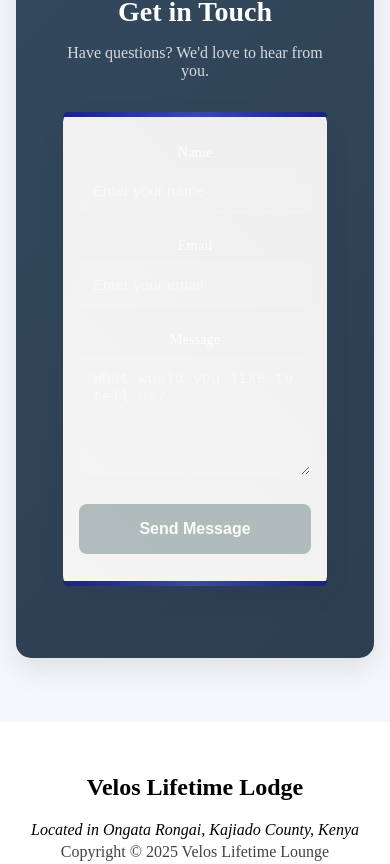
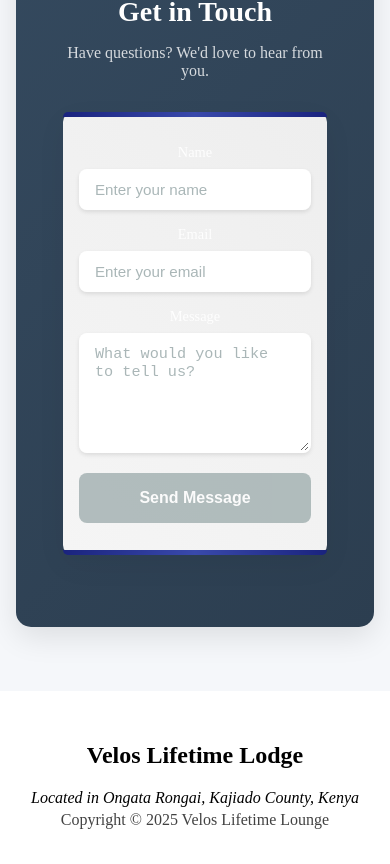
Before and after one commit to NesBet/Velos, a React (Create React App) app: page / in a window 390 px wide. Shown: the part 5532-6396 px from the top of the page. After the commit the page ends 6365 px from the top, so only its background shows below. Built offline with nearby package versions, Linux system fonts and the light colour scheme.

Commit message:
Updating the contact session

```diff
--- a/src/components/contact.css
+++ b/src/components/contact.css
@@ -37,6 +37,7 @@
 
 .form-group {
     margin-bottom: 1.5rem;
+    position: relative;
 }
 
 .form-group label {
@@ -44,37 +45,66 @@
     color: rgba(255, 255, 255, 0.9);
     margin-bottom: 0.5rem;
     font-size: 0.9rem;
+    font-weight: 500;
 }
 
+/* Improved input styling */
 .contact-input,
 .contact-textarea {
     width: 100%;
-    padding: 0.8rem;
-    border: 1px solid rgba(255, 255, 255, 0.1);
+    padding: 12px 16px;
+    border: 2px solid rgba(255, 255, 255, 0.1);
     border-radius: 8px;
-    background-color: rgba(255, 255, 255, 0.1);
-    color: #fff;
+    background-color: rgba(255, 255, 255, 0.95);
+    color: #2c3e50;
     font-size: 0.95rem;
     transition: all 0.3s ease;
+    box-shadow: 0 2px 4px rgba(0, 0, 0, 0.1);
 }
 
 .contact-input::placeholder,
 .contact-textarea::placeholder {
-    color: rgba(255, 255, 255, 0.5);
+    color: #95a5a6;
+    opacity: 0.8;
 }
 
 .contact-input:focus,
 .contact-textarea:focus {
-    background-color: rgba(255, 255, 255, 0.15);
-    border-color: rgba(255, 255, 255, 0.3);
+    border-color: #3498db;
+    background-color: #ffffff;
+    box-shadow: 0 0 0 3px rgba(52, 152, 219, 0.2);
     outline: none;
+    transform: translateY(-1px);
 }
 
 .contact-textarea {
     height: 120px;
     resize: vertical;
+    min-height: 120px;
+    max-height: 250px;
 }
 
+/* Invalid state styling */
+.contact-input.invalid,
+.contact-textarea.invalid {
+    border-color: #e74c3c;
+    background-color: #fff;
+}
+
+.contact-input.invalid:focus,
+.contact-textarea.invalid:focus {
+    box-shadow: 0 0 0 3px rgba(231, 76, 60, 0.2);
+}
+
+.error-message {
+    color: #e74c3c;
+    font-size: 0.8rem;
+    margin-top: 0.5rem;
+    display: block;
+    font-weight: 500;
+}
+
+/* Submit button styling */
 .contact-submit {
     width: 100%;
     padding: 1rem;
@@ -86,11 +116,18 @@
     font-weight: 600;
     cursor: pointer;
     transition: all 0.3s ease;
+    position: relative;
+    overflow: hidden;
 }
 
 .contact-submit:hover:not(:disabled) {
     transform: translateY(-2px);
     box-shadow: 0 5px 15px rgba(52, 152, 219, 0.3);
+    background: linear-gradient(45deg, #2980b9, #3498db);
+}
+
+.contact-submit:active:not(:disabled) {
+    transform: translateY(0);
 }
 
 .contact-submit.disabled {
@@ -99,12 +136,7 @@
     opacity: 0.7;
 }
 
-.error-message {
-    color: #e74c3c;
-    font-size: 0.8rem;
-    margin-top: 0.25rem;
-}
-
+/* Loading spinner */
 .loading-spinner {
     display: inline-block;
     width: 20px;
@@ -113,12 +145,34 @@
     border-radius: 50%;
     border-top-color: #fff;
     animation: spin 1s linear infinite;
+    vertical-align: middle;
+    margin-right: 8px;
 }
 
 @keyframes spin {
     to {
         transform: rotate(360deg);
     }
+}
+
+/* Focus visible outline for accessibility */
+.contact-input:focus-visible,
+.contact-textarea:focus-visible,
+.contact-submit:focus-visible {
+    outline: 2px solid #3498db;
+    outline-offset: 2px;
+}
+
+/* Success state */
+.form-group.success .contact-input,
+.form-group.success .contact-textarea {
+    border-color: #2ecc71;
+}
+
+/* Hover effects */
+.contact-input:hover,
+.contact-textarea:hover {
+    border-color: rgba(52, 152, 219, 0.5);
 }
 
 @media (max-width: 768px) {
@@ -134,4 +188,32 @@
     .contact-header h2 {
         font-size: 1.75rem;
     }
+
+    .form-group {
+        margin-bottom: 1rem;
+    }
+
+    .contact-input,
+    .contact-textarea {
+        padding: 10px 14px;
+    }
 }
+
+/* Dark mode support */
+@media (prefers-color-scheme: dark) {
+    .contact-input,
+    .contact-textarea {
+        background-color: rgba(255, 255, 255, 0.95);
+        color: #2c3e50;
+    }
+
+    .contact-input::placeholder,
+    .contact-textarea::placeholder {
+        color: #95a5a6;
+    }
+
+    .contact-input:focus,
+    .contact-textarea:focus {
+        background-color: #ffffff;
+    }
+}
```
